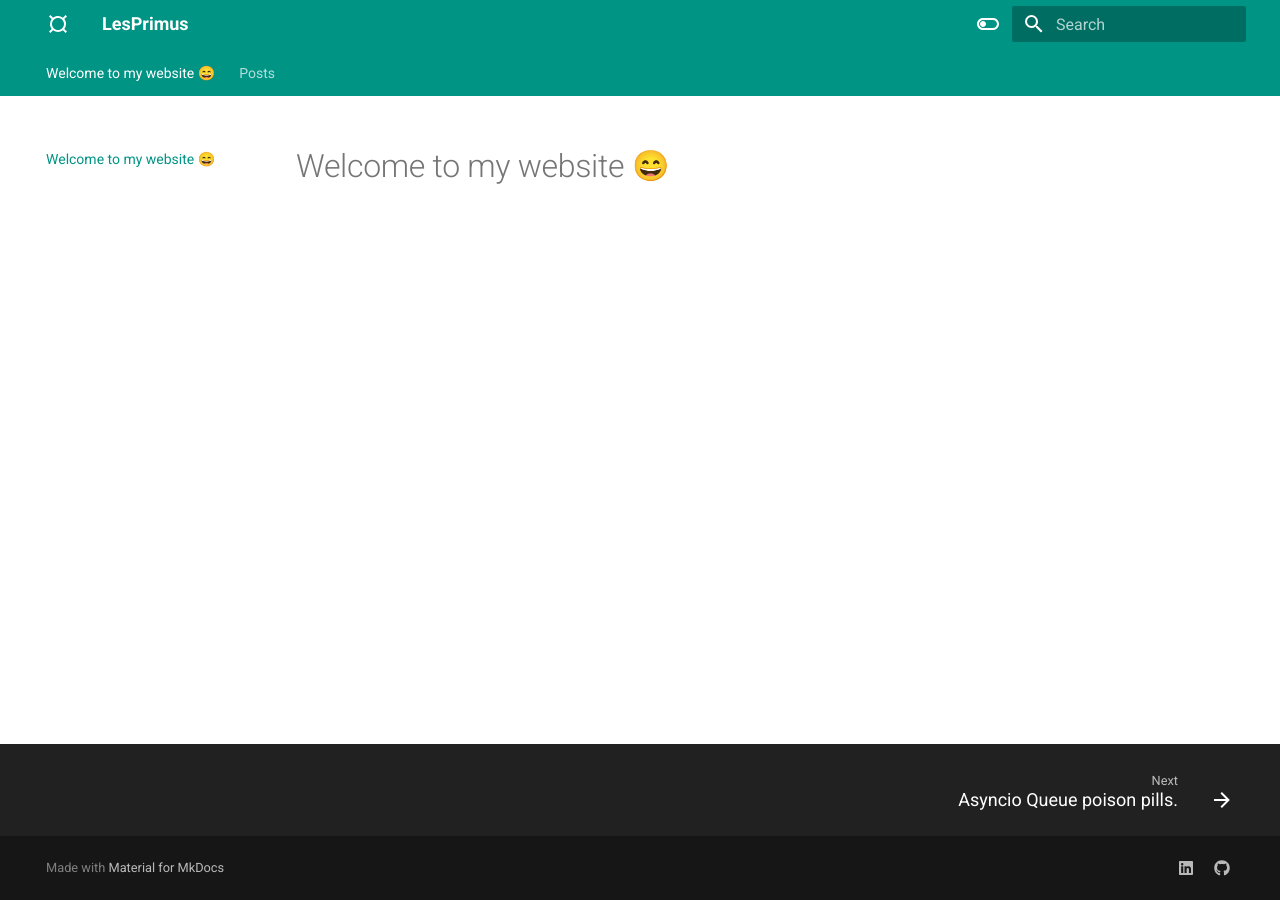
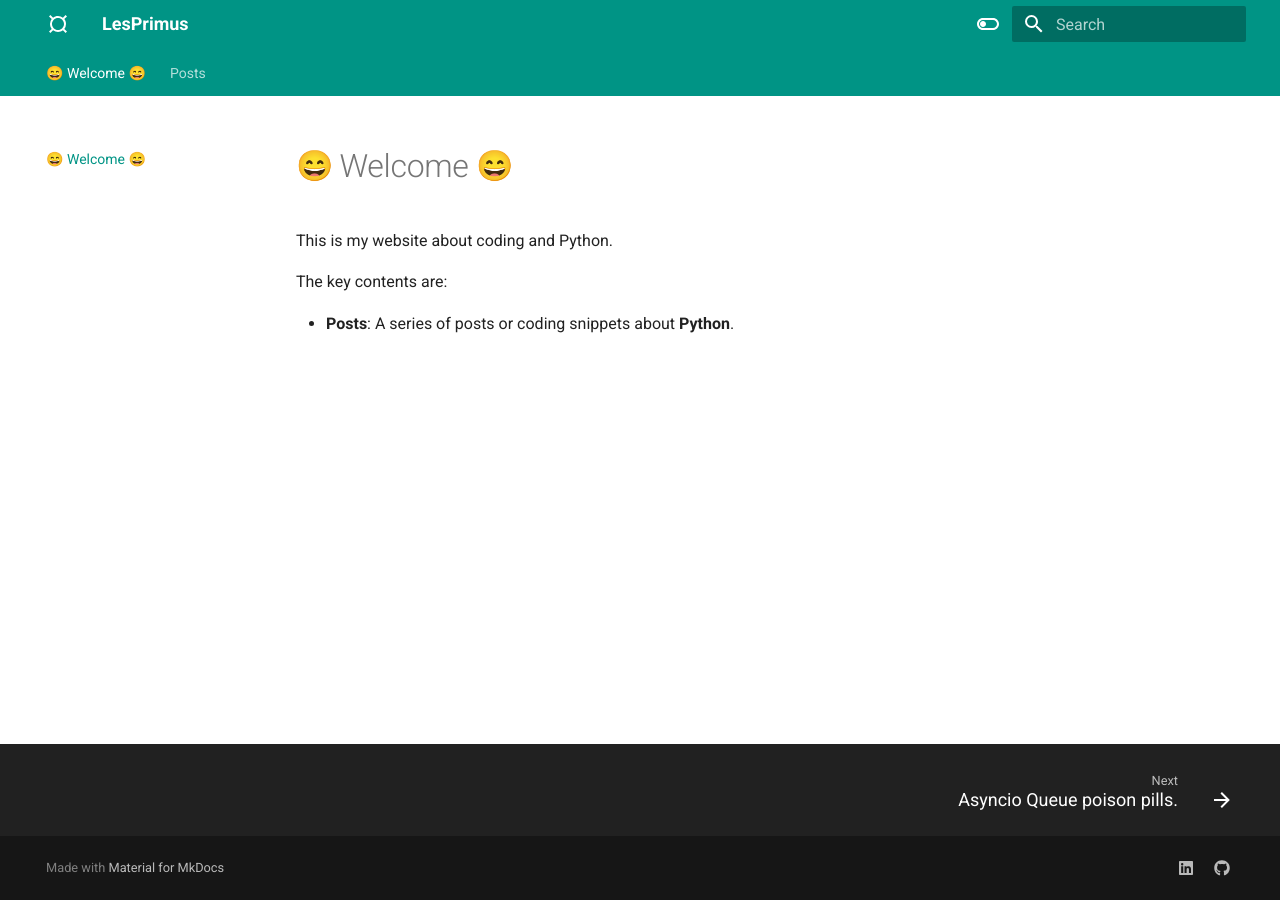
Before and after one commit to LesPrimus/website, an MkDocs documentation site: the page built from docs/index.md, in a window 1280 px wide. Built offline with MkDocs 1.6.1 and Material for MkDocs 9.7.7, drawn with Linux system fonts in a browser that asks for light colours; emoji names are drawn with the system emoji font.

Commit message:
Modify index.md

```diff
--- a/docs/index.md
+++ b/docs/index.md
@@ -1 +1,7 @@
-# Welcome to my website :smile:
+# :smile: Welcome :smile:
+
+This is my website about coding and Python.
+
+The key contents are:
+
+* **Posts**: A series of posts or coding snippets about **Python**.
```
